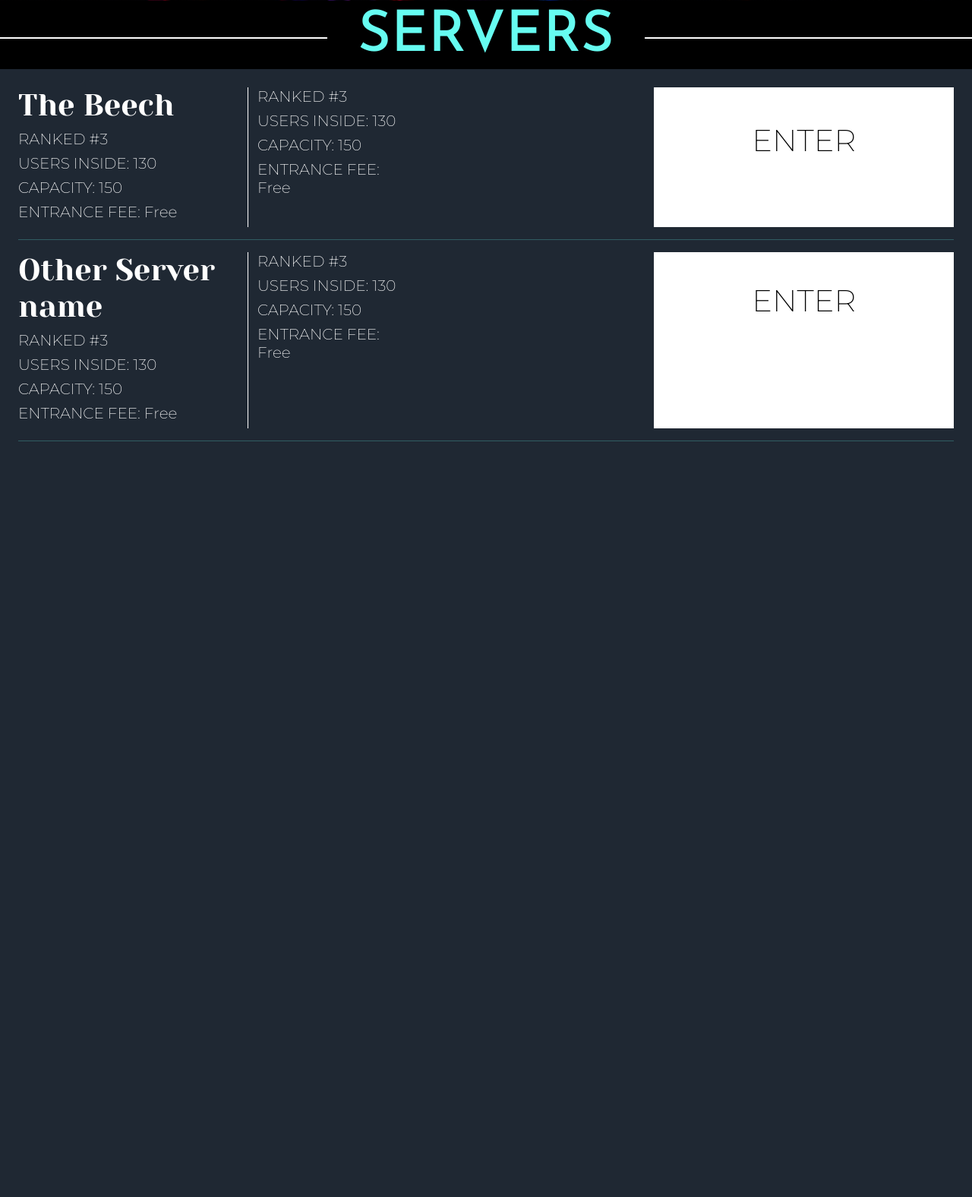
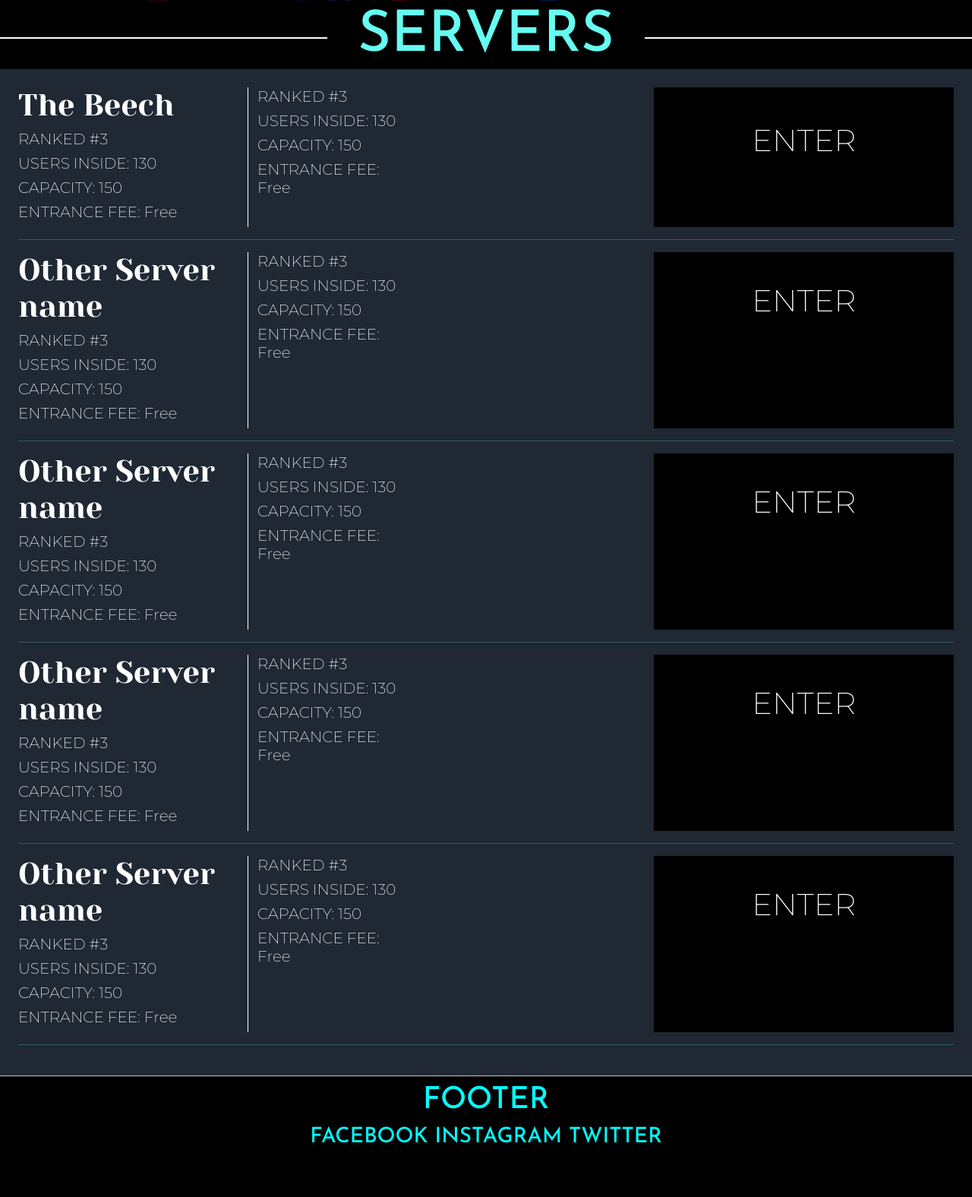
Before and after one commit to hansgsingh/inuman, a Flask app: page / in a window 1280 px wide. Shown: the part 615-2191 px from the top of the page at 76% size. Before the commit the page ends 1196 px from the top, so only its background shows below. Run offline with Flask 2, Linux system fonts and the light colour scheme; data comes from the database, SQL or seed files in the repository.

```diff
--- a/app/package/static/styles/index.css
+++ b/app/package/static/styles/index.css
@@ -55,13 +55,13 @@ body, html {
   display: block;
   height: 100%;
   width: 100%;
-  background-color: #ffffff;
+  background-color: #000000;
   text-decoration: none;
 }
 
 .server-buttons .enter-server:hover{
-  background-color: black;
-  color: white;
+  background-color: white;
+  color: black;
   transition: 0.5s;
   text-decoration: none;
 }
@@ -69,7 +69,7 @@ body, html {
 .server-buttons .enter-server {
   padding-top: 10%;
   font-size: 40px;
-  color: black;
+  color:white;
 }
 
 
--- a/app/package/static/styles/layout.css
+++ b/app/package/static/styles/layout.css
@@ -0,0 +1,8 @@
+footer {
+    height: 20vh;
+    background-color: black;
+    font-family: 'Josefin Sans', sans-serif;
+    color:aqua;
+    border-top: 1px solid rgb(202, 202, 202);
+
+}
--- a/app/package/templates/index.html
+++ b/app/package/templates/index.html
@@ -69,6 +69,81 @@
             </div>
             <hr>
 
+            <div class="row server-info">
+                <div class="col-lg-3">
+                    <h1 class="server-name">Other Server name</h3>
+                    <h5>RANKED #3</h5>
+                    <h5>USERS INSIDE: 130</h5>
+                    <h5>CAPACITY: 150</h5>
+                    <h5>ENTRANCE FEE: Free</h5>
+
+                </div>
+                <div class="col-lg-2" style="border-left: 1px solid white;">
+                    <h5>RANKED #3</h5>
+                    <h5>USERS INSIDE: 130</h5>
+                    <h5>CAPACITY: 150</h5>
+                    <h5>ENTRANCE FEE: Free</h5>
+                </div>
+                <div class="col-lg-3"></div>
+
+                <div class="col-lg-4 text-center server-buttons">
+                    <a href="#" class="enter-server">
+                        <h1>ENTER</h1>
+                    </a>
+                </div>
+            </div>
+            <hr>
+
+            <div class="row server-info">
+                <div class="col-lg-3">
+                    <h1 class="server-name">Other Server name</h3>
+                    <h5>RANKED #3</h5>
+                    <h5>USERS INSIDE: 130</h5>
+                    <h5>CAPACITY: 150</h5>
+                    <h5>ENTRANCE FEE: Free</h5>
+
+                </div>
+                <div class="col-lg-2" style="border-left: 1px solid white;">
+                    <h5>RANKED #3</h5>
+                    <h5>USERS INSIDE: 130</h5>
+                    <h5>CAPACITY: 150</h5>
+                    <h5>ENTRANCE FEE: Free</h5>
+                </div>
+                <div class="col-lg-3"></div>
+
+                <div class="col-lg-4 text-center server-buttons">
+                    <a href="#" class="enter-server">
+                        <h1>ENTER</h1>
+                    </a>
+                </div>
+            </div>
+            <hr>
+
+            <div class="row server-info">
+                <div class="col-lg-3">
+                    <h1 class="server-name">Other Server name</h3>
+                    <h5>RANKED #3</h5>
+                    <h5>USERS INSIDE: 130</h5>
+                    <h5>CAPACITY: 150</h5>
+                    <h5>ENTRANCE FEE: Free</h5>
+
+                </div>
+                <div class="col-lg-2" style="border-left: 1px solid white;">
+                    <h5>RANKED #3</h5>
+                    <h5>USERS INSIDE: 130</h5>
+                    <h5>CAPACITY: 150</h5>
+                    <h5>ENTRANCE FEE: Free</h5>
+                </div>
+                <div class="col-lg-3"></div>
+
+                <div class="col-lg-4 text-center server-buttons">
+                    <a href="#" class="enter-server">
+                        <h1>ENTER</h1>
+                    </a>
+                </div>
+            </div>
+            <hr>
+
 
         </div>
     </section>
--- a/app/package/templates/layout.html
+++ b/app/package/templates/layout.html
@@ -57,7 +57,20 @@
     {% block content %}
 
     {% endblock content %}
-
+    <footer>
+      <div class="container mt-2">
+        <div class="row text-center">
+          <div class="col-lg-12">
+            <h1>FOOTER</h1>
+          </div>
+        </div>
+        <div class="row text-center">
+          <div class="col-lg-12">
+            <h3>FACEBOOK INSTAGRAM TWITTER</h3>
+          </div>
+        </div>
+      </div>
+    </footer>
     {% block page_js %}
 
     {% endblock page_js %}
```
Also changed, not shown: app/package/static/js/show_server.js (+86 -11 lines), app/package/static/styles/show_server.css (+10 -0 lines), app/package/templates/show_room.html (+19 -9 lines), app/package/templates/show_server.html (+7 -2 lines).
